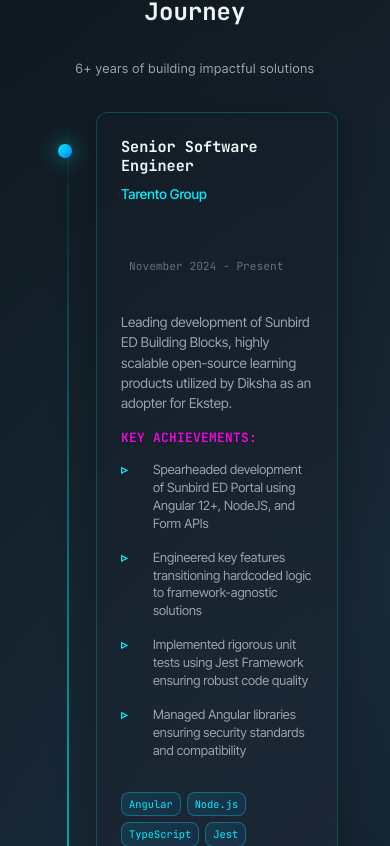
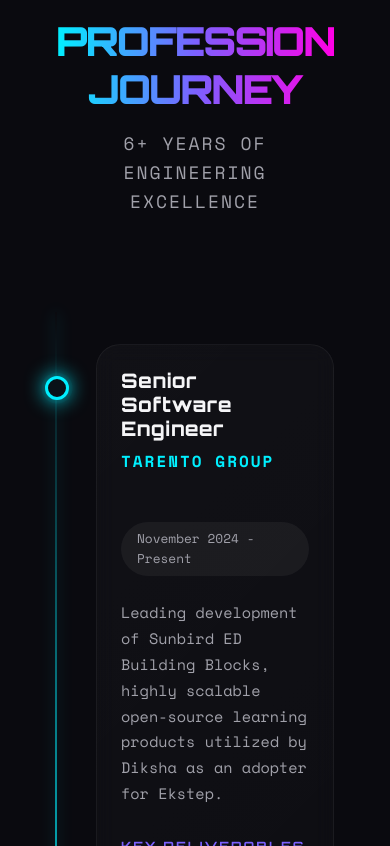
Before and after one commit to princekr97/prince-gupta-portfolio, a React (Vite) app in the folder client/: page / in a window 390 px wide. Shown: the part 2618-3464 px from the top of the page. Built offline with nearby package versions, Linux system fonts and the light colour scheme.

Commit message:
feat: redesign Professional Journey with 3D animations and Orbitron/Space Mono typography

```diff
--- a/client/src/components/sections/Experience/ExperienceTimeline.module.css
+++ b/client/src/components/sections/Experience/ExperienceTimeline.module.css
@@ -1,8 +1,8 @@
 .timeline {
-    background: linear-gradient(135deg, #0f1419 0%, #1a2332 25%, #0d1520 50%, #1e2a3f 75%, #0f1419 100%);
+    background: var(--color-bg-primary);
     position: relative;
     overflow: hidden;
-    padding: 4rem 2rem;
+    padding: 6rem 0;
 }
 
 .timeline::before {
@@ -12,43 +12,45 @@
     left: 0;
     right: 0;
     height: 1px;
-    background: linear-gradient(90deg, transparent, rgba(0, 240, 255, 0.4), transparent);
-}
-
-.timeline::after {
-    content: '';
-    position: absolute;
-    inset: 0;
-    background: radial-gradient(circle at 50% 20%, rgba(0, 240, 255, 0.03) 0%, transparent 50%),
-        radial-gradient(circle at 50% 80%, rgba(255, 0, 255, 0.03) 0%, transparent 50%);
-    pointer-events: none;
+    background: linear-gradient(90deg, transparent, var(--color-accent-cyan), transparent);
+    opacity: 0.3;
 }
 
 .header {
     text-align: center;
-    margin-bottom: 4rem;
+    margin-bottom: 6rem;
+    padding: 0 1.5rem;
+}
+
+.title {
+    font-family: 'Orbitron', sans-serif;
+    font-size: clamp(2.5rem, 8vw, 4rem);
+    font-weight: 900;
+    text-transform: uppercase;
+    background: linear-gradient(90deg, var(--color-accent-cyan), var(--color-accent-purple), var(--color-accent-magenta));
+    -webkit-background-clip: text;
+    -webkit-text-fill-color: transparent;
+    background-clip: text;
+    margin-bottom: 1rem;
+    letter-spacing: -2px;
 }
 
 .subtitle {
-    color: rgba(255, 255, 255, 0.6);
-    font-size: clamp(0.875rem, 1.5vw, 1rem);
-    margin-top: 0.5rem;
-    letter-spacing: 0.05em;
-}
-
-.title {
-    text-align: center;
-    margin-bottom: var(--space-16);
-    font-size: var(--text-4xl);
+    font-family: 'Space Mono', monospace;
+    color: var(--color-text-secondary);
+    font-size: 1.125rem;
+    letter-spacing: 2px;
+    text-transform: uppercase;
 }
 
 .timelineContainer {
     position: relative;
     max-width: 1200px;
     margin: 0 auto;
+    padding: 2rem 0;
 }
 
-/* Center line */
+/* Glowing Center Line */
 .timelineContainer::before {
     content: '';
     position: absolute;
@@ -58,39 +60,43 @@
     width: 2px;
     background: linear-gradient(180deg,
             transparent,
-            var(--color-accent-cyan),
-            var(--color-accent-magenta),
+            var(--color-accent-cyan) 15%,
+            var(--color-accent-purple) 50%,
+            var(--color-accent-magenta) 85%,
             transparent);
     transform: translateX(-50%);
+    box-shadow: 0 0 15px rgba(0, 240, 255, 0.3);
 }
 
 .timelineItem {
     position: relative;
     width: 50%;
-    padding: var(--space-6);
-    margin-bottom: var(--space-12);
+    padding: 0 3rem;
+    margin-bottom: 6rem;
+    z-index: 1;
 }
 
 .timelineItem.left {
-    padding-right: var(--space-8);
+    padding-right: 5rem;
     text-align: right;
 }
 
 .timelineItem.right {
-    padding-left: var(--space-8);
+    padding-left: 5rem;
     margin-left: 50%;
 }
 
-/* Timeline dot */
+/* Realistic Timeline Dot */
 .timelineDot {
     position: absolute;
-    top: var(--space-6);
+    top: 2rem;
     width: 24px;
     height: 24px;
     border-radius: 50%;
-    background: linear-gradient(135deg, #00f0ff, #0080ff);
-    box-shadow: 0 0 20px rgba(0, 240, 255, 0.6), 0 0 40px rgba(0, 240, 255, 0.3);
-    z-index: 2;
+    background: var(--color-bg-primary);
+    border: 3px solid var(--color-accent-cyan);
+    box-shadow: 0 0 20px var(--color-accent-cyan);
+    z-index: 5;
     display: flex;
     align-items: center;
     justify-content: center;
@@ -101,280 +107,179 @@
     width: 100%;
     height: 100%;
     border-radius: 50%;
-    background: rgba(0, 240, 255, 0.5);
+    background: var(--color-accent-cyan);
+    opacity: 0.5;
 }
 
 .left .timelineDot {
-    right: -10px;
+    right: -12px;
 }
 
 .right .timelineDot {
-    left: -10px;
+    left: -12px;
 }
 
-/* Card */
+/* Premium 3D Card */
 .card {
-    background: linear-gradient(135deg, rgba(20, 25, 35, 0.95), rgba(30, 35, 50, 0.95));
-    border: 1px solid rgba(0, 240, 255, 0.2);
-    border-radius: var(--radius-xl);
-    padding: var(--space-6);
-    box-shadow: 0 10px 40px rgba(0, 0, 0, 0.3);
-    transition: all var(--duration-normal) var(--ease-smooth);
+    background: linear-gradient(135deg, rgba(255, 255, 255, 0.03) 0%, rgba(255, 255, 255, 0.01) 100%);
+    border: 1px solid rgba(255, 255, 255, 0.05);
+    border-radius: 24px;
+    padding: 2.5rem;
+    position: relative;
+    overflow: visible;
+    backdrop-filter: blur(10px);
+    transition: border-color 0.3s ease;
     text-align: left;
-    position: relative;
-    overflow: hidden;
-    backdrop-filter: blur(10px);
-    transform-style: preserve-3d;
+}
+
+.card:hover {
+    border-color: var(--color-accent-cyan);
 }
 
 .cardGlow {
     position: absolute;
-    inset: -2px;
-    background: linear-gradient(135deg, rgba(0, 240, 255, 0.1), rgba(255, 0, 255, 0.1));
-    border-radius: var(--radius-xl);
+    inset: 0;
+    border-radius: 24px;
+    background: radial-gradient(600px circle at var(--mouse-x) var(--mouse-y), rgba(0, 240, 255, 0.06), transparent 40%);
     opacity: 0;
-    filter: blur(20px);
-    z-index: -1;
-    transition: opacity 0.3s ease;
+    transition: opacity 0.5s ease;
+    pointer-events: none;
 }
 
-.card:hover {
-    border-color: rgba(0, 240, 255, 0.5);
-    box-shadow: 0 20px 60px rgba(0, 240, 255, 0.2);
+.card:hover .cardGlow {
+    opacity: 1;
 }
 
 .cardHeader {
-    display: flex;
-    justify-content: space-between;
-    align-items: flex-start;
-    margin-bottom: var(--space-4);
-    gap: var(--space-3);
+    margin-bottom: 1.5rem;
 }
 
 .role {
-    font-size: var(--text-lg);
-    font-weight: var(--font-bold);
+    font-family: 'Orbitron', sans-serif;
+    font-size: 1.5rem;
+    font-weight: 800;
     color: var(--color-text-primary);
-    margin-bottom: var(--space-1);
+    margin-bottom: 0.5rem;
+    letter-spacing: 0.5px;
 }
 
 .company {
-    font-size: var(--text-sm);
+    font-family: 'Space Mono', monospace;
+    font-size: 1rem;
     color: var(--color-accent-cyan);
-    font-weight: var(--font-medium);
+    font-weight: 600;
+    text-transform: uppercase;
+    letter-spacing: 2px;
 }
 
 .period {
-    font-size: var(--text-sm);
-    color: var(--color-text-muted);
-    font-family: var(--font-display);
-    white-space: nowrap;
+    display: inline-block;
+    font-family: 'Space Mono', monospace;
+    font-size: 0.8rem;
+    color: var(--color-text-secondary);
+    background: rgba(255, 255, 255, 0.05);
+    padding: 0.4rem 1rem;
+    border-radius: 100px;
+    margin-top: 1rem;
 }
 
 .description {
+    font-family: 'Space Mono', monospace;
     color: var(--color-text-secondary);
-    margin-bottom: var(--space-4);
-    line-height: var(--leading-relaxed);
+    line-height: 1.7;
+    margin-bottom: 2rem;
+    font-size: 0.95rem;
 }
 
 .achievementsTitle {
-    font-size: var(--text-sm);
-    color: var(--color-accent-magenta);
-    font-weight: var(--font-semibold);
-    margin-bottom: var(--space-2);
+    font-family: 'Orbitron', sans-serif;
+    font-size: 0.8rem;
+    color: var(--color-accent-purple);
+    font-weight: 700;
+    margin-bottom: 1rem;
     text-transform: uppercase;
-    letter-spacing: var(--tracking-wide);
+    letter-spacing: 2px;
 }
 
 .achievements ul {
     list-style: none;
-    margin-bottom: var(--space-4);
+    padding: 0;
 }
 
 .achievements li {
     position: relative;
-    padding-left: var(--space-4);
-    margin-bottom: var(--space-2);
+    padding-left: 1.5rem;
+    margin-bottom: 0.75rem;
     color: var(--color-text-secondary);
-    line-height: var(--leading-normal);
+    font-family: 'Space Mono', monospace;
+    font-size: 0.875rem;
+    line-height: 1.5;
 }
 
-.left .achievements li {
-    padding-left: 0;
-    padding-right: var(--space-4);
-}
-
-.left .achievements li::before {
-    content: none;
-}
-
-.left .achievements li::after {
-    content: '◃';
-    position: absolute;
-    right: 0;
-    color: var(--color-accent-cyan);
-    font-weight: var(--font-bold);
-}
-
-.right .achievements li::before {
-    content: '▹';
+.achievements li::before {
+    content: '>>';
     position: absolute;
     left: 0;
     color: var(--color-accent-cyan);
-    font-weight: var(--font-bold);
+    font-weight: 900;
+    font-size: 0.7rem;
+    top: 2px;
 }
 
 .technologies {
     display: flex;
     flex-wrap: wrap;
-    gap: var(--space-2);
-}
-
-.left .technologies {
-    justify-content: flex-end;
+    gap: 0.75rem;
+    margin-top: 2.5rem;
 }
 
 .techBadge {
-    display: inline-block;
-    padding: var(--space-1) var(--space-3);
-    background: linear-gradient(135deg, rgba(0, 240, 255, 0.1), rgba(0, 128, 255, 0.1));
-    border: 1px solid rgba(0, 240, 255, 0.3);
-    border-radius: var(--radius-md);
-    font-size: var(--text-sm);
-    font-family: var(--font-display);
-    color: var(--color-accent-cyan);
-    transition: all var(--duration-fast) var(--ease-smooth);
-    cursor: pointer;
+    font-family: 'Orbitron', sans-serif;
+    font-size: 0.7rem;
+    font-weight: 700;
+    color: var(--color-text-primary);
+    padding: 0.4rem 0.8rem;
+    background: rgba(255, 255, 255, 0.03);
+    border: 1px solid rgba(255, 255, 255, 0.1);
+    border-radius: 6px;
+    letter-spacing: 1px;
+    transition: all 0.3s ease;
 }
 
 .techBadge:hover {
-    background: linear-gradient(135deg, rgba(0, 240, 255, 0.2), rgba(0, 128, 255, 0.2));
-    border-color: rgba(0, 240, 255, 0.6);
-    transform: translateY(-2px);
-    box-shadow: 0 4px 12px rgba(0, 240, 255, 0.3);
+    border-color: var(--color-accent-cyan);
+    background: rgba(0, 240, 255, 0.05);
+    color: var(--color-accent-cyan);
 }
 
-/* Responsive */
-@media (max-width: 768px) {
-    .timeline {
-        padding: 3rem 1.25rem;
-    }
-
-    .header {
-        margin-bottom: 2rem;
-    }
-
-    .title {
-        font-size: clamp(1.5rem, 5vw, 1.75rem);
-        margin-bottom: var(--space-4);
-    }
-
-    .subtitle {
-        font-size: 0.8rem;
+@media (max-width: 992px) {
+    .timelineItem {
+        width: 100%;
+        padding-left: 4rem !important;
+        padding-right: 1.5rem !important;
+        text-align: left !important;
+        margin-left: 0 !important;
     }
 
     .timelineContainer::before {
-        left: 16px;
-    }
-
-    .timelineItem {
-        width: 100%;
-        padding: 0 0 0 44px !important;
-        text-align: left !important;
-        margin-bottom: var(--space-6);
-    }
-
-    .timelineItem.right {
-        margin-left: 0;
+        left: 1.5rem;
     }
 
     .timelineDot {
-        left: 6px !important;
-        right: auto !important;
-        width: 14px;
-        height: 14px;
-        top: var(--space-4);
+        left: calc(1.5rem - 11px);
+    }
+}
+
+@media (max-width: 768px) {
+    .title {
+        font-size: 2.5rem;
     }
 
     .card {
-        padding: var(--space-3);
-        border-radius: 12px;
-    }
-
-    .cardHeader {
-        flex-direction: column;
-        gap: var(--space-2);
-        align-items: flex-start;
+        padding: 1.5rem;
     }
 
     .role {
-        font-size: clamp(0.95rem, 3.5vw, 1.05rem);
-        line-height: 1.3;
-    }
-
-    .company {
-        font-size: 0.85rem;
-    }
-
-    .period {
-        white-space: normal;
-        font-size: 0.7rem;
-        padding: 4px 8px;
-    }
-
-    .description {
-        font-size: 0.85rem;
-        line-height: 1.5;
-        margin: var(--space-2) 0;
-    }
-
-    .achievements {
-        margin: var(--space-2) 0;
-    }
-
-    .achievementsTitle {
-        font-size: 0.8rem;
-        margin-bottom: var(--space-2);
-    }
-
-    .achievements ul {
-        gap: var(--space-1);
-    }
-
-    .achievements li {
-        font-size: 0.8rem;
-        line-height: 1.4;
-        padding-left: var(--space-4);
-    }
-
-    .left .achievements li {
-        padding-left: var(--space-4);
-        padding-right: 0;
-    }
-
-    .left .achievements li::after {
-        content: none;
-    }
-
-    .left .achievements li::before {
-        content: '▹';
-        position: absolute;
-        left: 0;
-        color: var(--color-accent-cyan);
-        font-weight: var(--font-bold);
-    }
-
-    .technologies {
-        margin-top: var(--space-2);
-        gap: 6px;
-    }
-
-    .left .technologies {
-        justify-content: flex-start;
-    }
-
-    .techBadge {
-        font-size: 0.65rem;
-        padding: 3px 7px;
+        font-size: 1.25rem;
     }
 }
--- a/client/src/components/sections/Experience/ExperienceTimeline.tsx
+++ b/client/src/components/sections/Experience/ExperienceTimeline.tsx
@@ -1,5 +1,5 @@
-import { motion, useMotionValue, useTransform } from 'framer-motion';
-import { useIntersectionObserver } from '@hooks/useIntersectionObserver';
+import { motion, useMotionValue, useTransform, useSpring } from 'framer-motion';
+import { useRef } from 'react';
 import styles from './ExperienceTimeline.module.css';
 import usePortfolioData from '../../../hooks/usePortfolioData';
 
@@ -7,27 +7,25 @@
     const data = usePortfolioData();
 
     return (
-        <section className={`${styles.timeline} section`} id="experience">
+        <section className={styles.timeline} id="experience">
             <div className="container">
                 <motion.div
                     initial={{ opacity: 0, y: 30 }}
                     whileInView={{ opacity: 1, y: 0 }}
-                    viewport={{ once: false }}
-                    transition={{ duration: 0.6 }}
+                    viewport={{ once: true }}
+                    transition={{ duration: 0.8 }}
                     className={styles.header}
                 >
-                    <motion.h2 className={styles.title}>
-                        Professional Journey
-                    </motion.h2>
-                    <motion.p className={styles.subtitle}>
-                        {data.personal.yearsOfExperience} years of building impactful solutions
-                    </motion.p>
+                    <h2 className={styles.title}>Professional Journey</h2>
+                    <p className={styles.subtitle}>
+                        {data.personal.yearsOfExperience} years of engineering excellence
+                    </p>
                 </motion.div>
 
                 <div className={styles.timelineContainer}>
                     {data.experience.map((exp, index) => (
                         <TimelineCard
-                            key={exp.id}
+                            key={exp.id || index}
                             experience={exp}
                             index={index}
                         />
@@ -45,31 +43,46 @@
     experience: any;
     index: number;
 }) => {
-    const { ref, isIntersecting } = useIntersectionObserver({
-        threshold: 0.2,
-        freezeOnceVisible: false
-    });
+    const cardRef = useRef<HTMLDivElement>(null);
+    const mouseX = useMotionValue(0);
+    const mouseY = useMotionValue(0);
 
-    const x = useMotionValue(0);
-    const y = useMotionValue(0);
-    const rotateX = useTransform(y, [-100, 100], [5, -5]);
-    const rotateY = useTransform(x, [-100, 100], [-5, 5]);
-    const isMobile = typeof window !== 'undefined' && window.innerWidth < 768;
+    // Smooth movement for 3D tilt
+    const rotateX = useSpring(useTransform(mouseY, [-250, 250], [7, -7]), { stiffness: 100, damping: 30 });
+    const rotateY = useSpring(useTransform(mouseX, [-200, 200], [-7, 7]), { stiffness: 100, damping: 30 });
 
     const isEven = index % 2 === 0;
+    const isMobile = typeof window !== 'undefined' && window.innerWidth < 992;
+
+    const handleMouseMove = (e: React.MouseEvent<HTMLDivElement>) => {
+        if (!cardRef.current || isMobile) return;
+        const rect = cardRef.current.getBoundingClientRect();
+        const x = e.clientX - rect.left - rect.width / 2;
+        const y = e.clientY - rect.top - rect.height / 2;
+        mouseX.set(x);
+        mouseY.set(y);
+
+        // Update CSS variables for glow effect
+        cardRef.current.style.setProperty('--mouse-x', `${e.clientX - rect.left}px`);
+        cardRef.current.style.setProperty('--mouse-y', `${e.clientY - rect.top}px`);
+    };
+
+    const handleMouseLeave = () => {
+        mouseX.set(0);
+        mouseY.set(0);
+    };
 
     return (
         <motion.div
-            ref={ref}
             className={`${styles.timelineItem} ${isEven ? styles.left : styles.right}`}
-            initial={{ opacity: 0, x: isEven ? -100 : 100, scale: 0.8 }}
-            whileInView={{ opacity: 1, x: 0, scale: 1 }}
-            viewport={{ once: false, margin: "-50px" }}
+            initial={{ opacity: 0, x: isMobile ? 50 : (isEven ? -100 : 100) }}
+            whileInView={{ opacity: 1, x: 0 }}
+            viewport={{ once: true, margin: "-100px" }}
             transition={{
                 duration: 0.8,
-                delay: index * 0.2,
+                delay: index * 0.1,
                 type: "spring",
-                stiffness: 100
+                stiffness: 50
             }}
         >
             {/* Timeline dot with pulse */}
@@ -77,104 +90,56 @@
                 className={styles.timelineDot}
                 initial={{ scale: 0 }}
                 whileInView={{ scale: 1 }}
-                viewport={{ once: false }}
-                transition={{ delay: index * 0.2 + 0.3, type: "spring" }}
+                viewport={{ once: true }}
+                transition={{ delay: index * 0.1 + 0.5, type: "spring" }}
             >
                 <motion.div
                     className={styles.dotPulse}
-                    animate={{ scale: [1, 1.5, 1], opacity: [0.5, 0, 0.5] }}
-                    transition={{ duration: 2, repeat: Infinity }}
+                    animate={{ scale: [1, 1.8, 1], opacity: [0.5, 0, 0.5] }}
+                    transition={{ duration: 2, repeat: Infinity, ease: "easeInOut" }}
                 />
             </motion.div>
 
             {/* Experience card with 3D effect */}
             <motion.div
+                ref={cardRef}
                 className={styles.card}
-                onMouseMove={(e) => {
-                    if (isMobile) return;
-                    const rect = e.currentTarget.getBoundingClientRect();
-                    x.set(e.clientX - rect.left - rect.width / 2);
-                    y.set(e.clientY - rect.top - rect.height / 2);
-                }}
-                onMouseLeave={() => {
-                    x.set(0);
-                    y.set(0);
-                }}
-                style={isMobile ? {} : {
-                    rotateX,
-                    rotateY,
+                onMouseMove={handleMouseMove}
+                onMouseLeave={handleMouseLeave}
+                style={{
+                    rotateX: isMobile ? 0 : rotateX,
+                    rotateY: isMobile ? 0 : rotateY,
                     transformStyle: "preserve-3d"
                 }}
-                whileHover={{ scale: 1.02, boxShadow: "0 20px 60px rgba(0, 240, 255, 0.2)" }}
-                transition={{ type: 'spring', stiffness: 300 }}
             >
-                <motion.div
-                    className={styles.cardGlow}
-                    initial={{ opacity: 0 }}
-                    whileHover={{ opacity: 1 }}
-                />
+                <div className={styles.cardGlow} />
 
-                <div className={styles.cardHeader}>
-                    <div>
-                        <motion.h3
-                            className={styles.role}
-                            initial={{ opacity: 0, y: 20 }}
-                            whileInView={{ opacity: 1, y: 0 }}
-                            viewport={{ once: false }}
-                            transition={{ delay: index * 0.2 + 0.4 }}
-                        >
+                <div className={styles.cardHeader} style={{ transform: "translateZ(50px)" }}>
+                    <motion.h3 className={styles.role}>
                         {experience.role}
                     </motion.h3>
-                        <motion.p
-                            className={styles.company}
-                            initial={{ opacity: 0, y: 20 }}
-                            whileInView={{ opacity: 1, y: 0 }}
-                            viewport={{ once: false }}
-                            transition={{ delay: index * 0.2 + 0.5 }}
-                        >
+                    <motion.p className={styles.company}>
                         {experience.company}
                     </motion.p>
-                    </div>
-                    <motion.span
-                        className={styles.period}
-                        initial={{ opacity: 0, scale: 0.8 }}
-                        whileInView={{ opacity: 1, scale: 1 }}
-                        viewport={{ once: false }}
-                        transition={{ delay: index * 0.2 + 0.6 }}
-                    >
+                    <motion.span className={styles.period}>
                         {experience.duration}
                     </motion.span>
                 </div>
 
-                <motion.p
-                    className={styles.description}
-                    initial={{ opacity: 0 }}
-                    whileInView={{ opacity: 1 }}
-                    viewport={{ once: false }}
-                    transition={{ delay: index * 0.2 + 0.7 }}
-                >
+                <div style={{ transform: "translateZ(30px)" }}>
+                    <motion.p className={styles.description}>
                         {experience.description}
                     </motion.p>
 
                     <div className={styles.achievements}>
-                    <motion.h4
-                        className={styles.achievementsTitle}
-                        initial={{ opacity: 0, x: -20 }}
-                        whileInView={{ opacity: 1, x: 0 }}
-                        viewport={{ once: false }}
-                        transition={{ delay: index * 0.2 + 0.8 }}
-                    >
-                        Key Achievements:
-                    </motion.h4>
+                        <h4 className={styles.achievementsTitle}>Key Deliverables</h4>
                         <ul>
-                        {experience.achievements.slice(0, 4).map((achievement, i) => (
+                            {experience.achievements.slice(0, 3).map((achievement: string, i: number) => (
                                 <motion.li
                                     key={i}
-                                initial={{ opacity: 0, x: isEven ? -20 : 20 }}
+                                    initial={{ opacity: 0, x: -10 }}
                                     whileInView={{ opacity: 1, x: 0 }}
-                                viewport={{ once: false }}
-                                transition={{ delay: index * 0.2 + 0.9 + i * 0.1 }}
-                                whileHover={{ x: 5, color: "#00f0ff" }}
+                                    transition={{ delay: 0.5 + (i * 0.1) }}
                                 >
                                     {achievement}
                                 </motion.li>
@@ -182,27 +147,14 @@
                         </ul>
                     </div>
 
-                <motion.div
-                    className={styles.technologies}
-                    initial={{ opacity: 0, y: 20 }}
-                    whileInView={{ opacity: 1, y: 0 }}
-                    viewport={{ once: false }}
-                    transition={{ delay: index * 0.2 + 1.2 }}
-                >
-                    {experience.technologies.map((tech, i) => (
-                        <motion.span
-                            key={tech}
-                            className={styles.techBadge}
-                            initial={{ opacity: 0, scale: 0 }}
-                            whileInView={{ opacity: 1, scale: 1 }}
-                            viewport={{ once: false }}
-                            transition={{ delay: index * 0.2 + 1.3 + i * 0.05 }}
-                            whileHover={{ scale: 1.1, y: -3 }}
-                        >
+                    <div className={styles.technologies}>
+                        {experience.technologies.map((tech: string) => (
+                            <span key={tech} className={styles.techBadge}>
                                 {tech}
-                        </motion.span>
+                            </span>
                         ))}
-                </motion.div>
+                    </div>
+                </div>
             </motion.div>
         </motion.div>
     );
```
Lines whose indentation alone changed are shown as unchanged.
